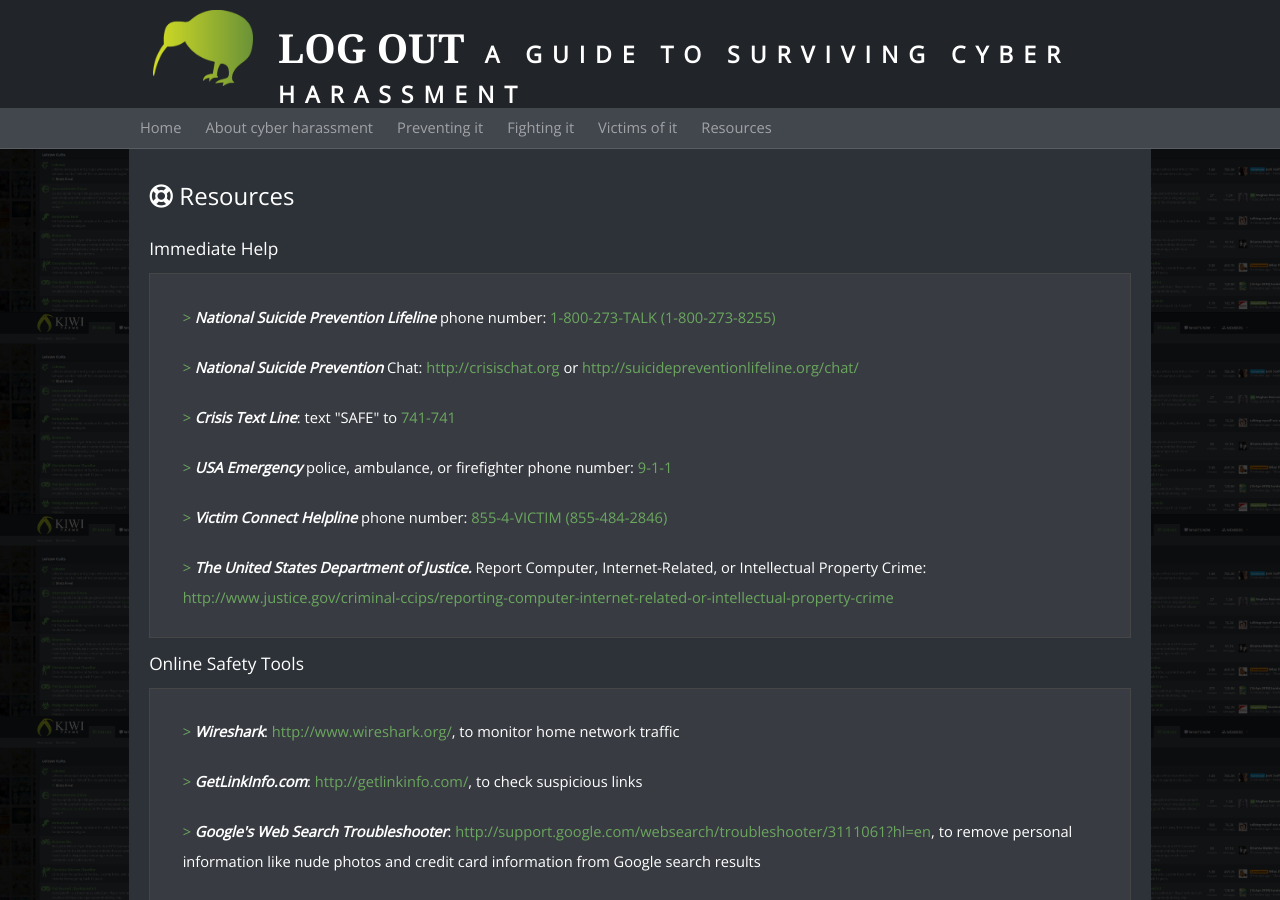
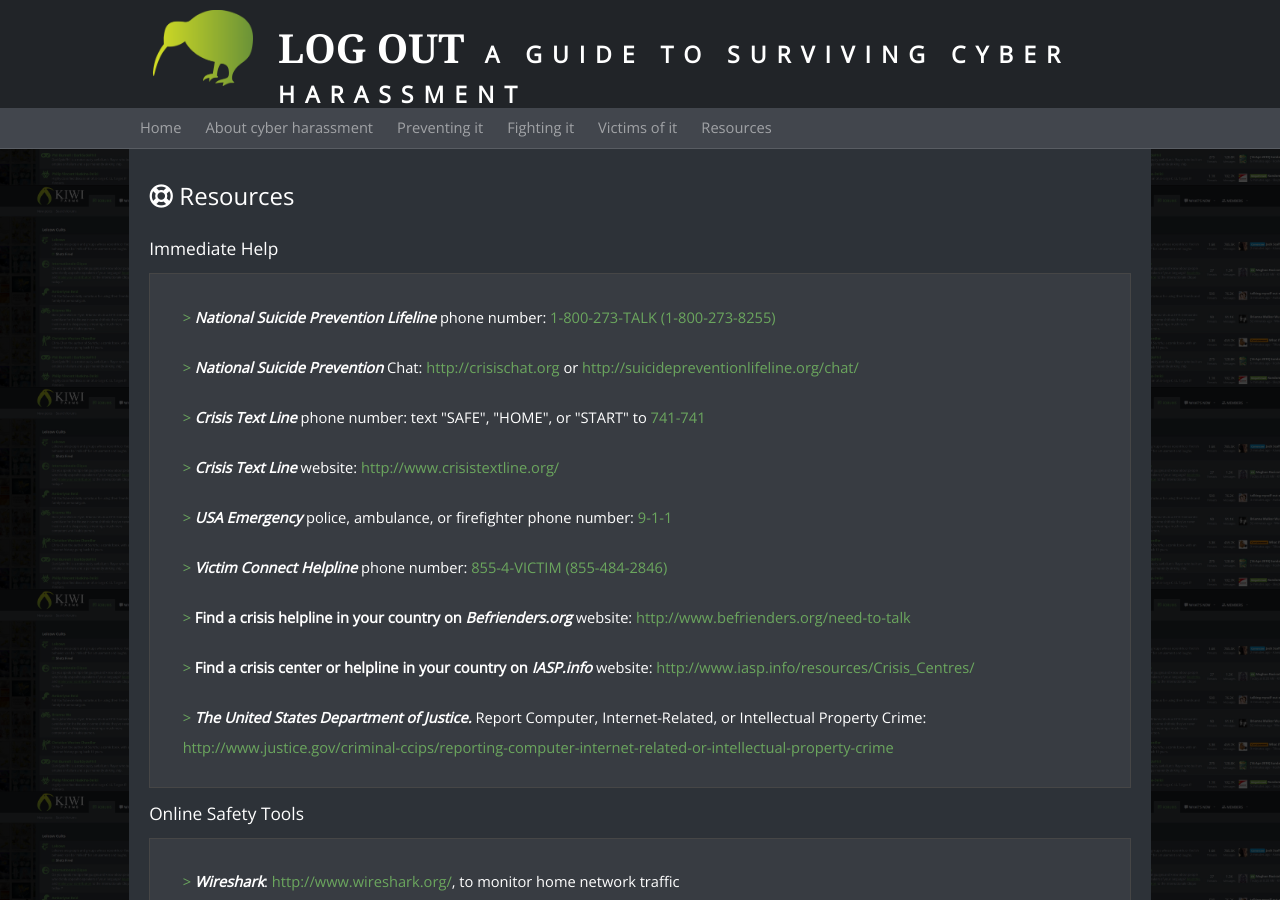
Before and after one commit to byliz/help, a Jekyll site: the page built from resources/index.html, in a window 1280 px wide and 900 px high. Built offline with Jekyll 4.4.1, drawn with Linux system fonts in a browser that asks for light colours; nearby versions of some CDN libraries; some web fonts are replaced.

Commit message:
Added helpline search websites

```diff
--- a/resources/index.html
+++ b/resources/index.html
@@ -15,13 +15,22 @@
 		<strong><em>National Suicide Prevention</em></strong> Chat: <a href="http://crisischat.org" target="_blank">http://crisischat.org</a> or <a href="http://suicidepreventionlifeline.org/chat/" target="_blank">http://suicidepreventionlifeline.org/chat/</a>
 	</li>
 	<li>
-		<strong><em>Crisis Text Line</em></strong>: text "SAFE" to <a href="sms:741-741" target="_blank">741-741</a>
+		<strong><em>Crisis Text Line</em></strong> phone number: text "SAFE", "HOME", or "START" to <a href="sms:741-741" target="_blank">741-741</a>
+	</li>
+	<li>
+		<strong><em>Crisis Text Line</em></strong> website: <a href="http://www.crisistextline.org/" target="_blank">http://www.crisistextline.org/</a>
 	</li>
 	<li>
 		<strong><em>USA Emergency</em></strong> police, ambulance, or firefighter phone number: <a href="tel:911" target="_blank">9-1-1</a>
 	</li>
 	<li>
 		<strong><em>Victim Connect Helpline</em></strong> phone number: <a href="tel:8554842846" target="_blank">855-4-VICTIM (855-484-2846)</a>
+	</li>
+	<li>
+		<strong>Find a crisis helpline in your country on <em>Befrienders.org</em></strong> website: <a href="http://www.befrienders.org/need-to-talk" target="_blank">http://www.befrienders.org/need-to-talk</a>
+	</li>
+	<li>
+		<strong>Find a crisis center or helpline in your country on <em>IASP.info</em></strong> website: <a href="http://www.iasp.info/resources/Crisis_Centres/" target="_blank">http://www.iasp.info/resources/Crisis_Centres/</a>
 	</li>
 	<li>
 		<strong><em>The United States Department of Justice.</em></strong> Report Computer, Internet-Related, or Intellectual Property Crime: <a href="http://www.justice.gov/criminal-ccips/reporting-computer-internet-related-or-intellectual-property-crime" target="_blank">http://www.justice.gov/criminal-ccips/reporting-computer-internet-related-or-intellectual-property-crime</a>
```
